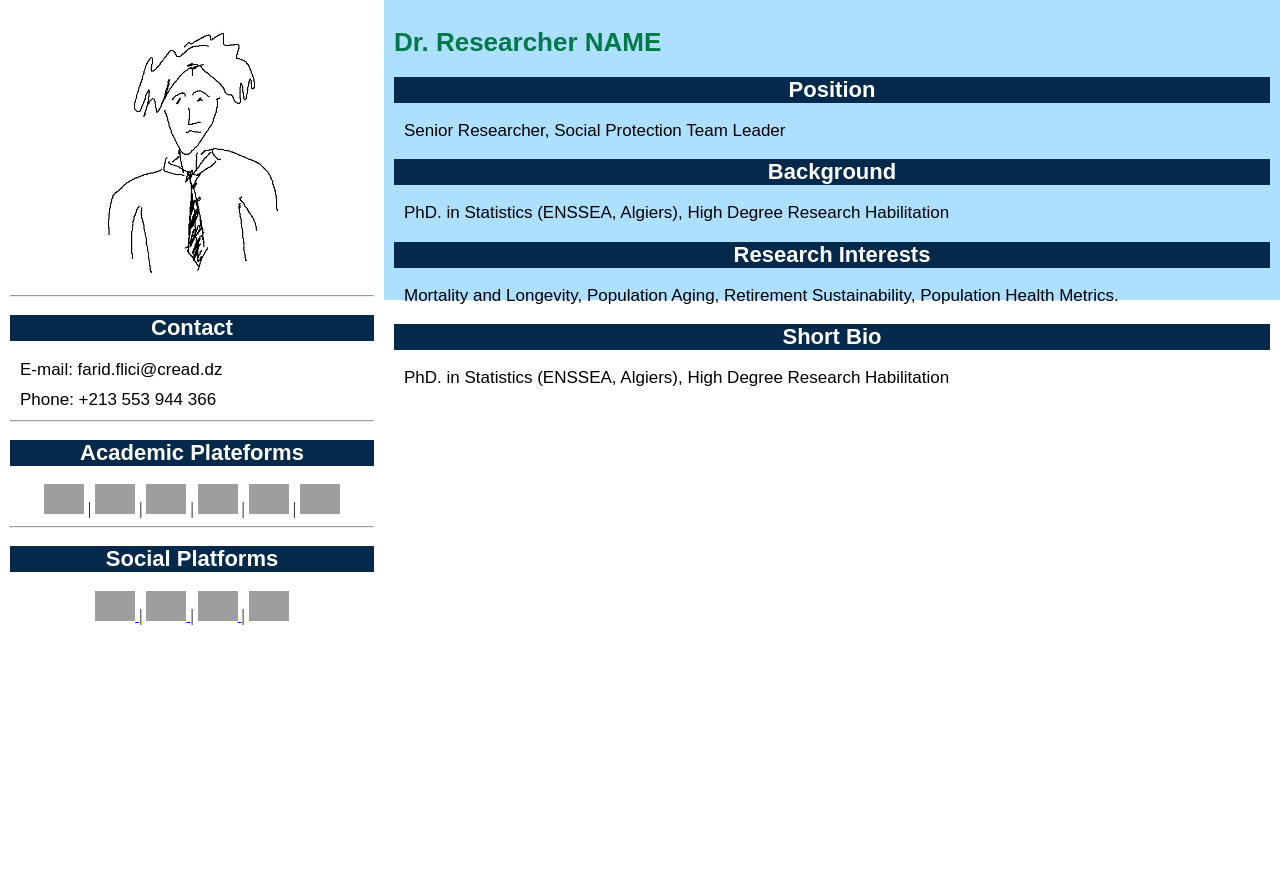
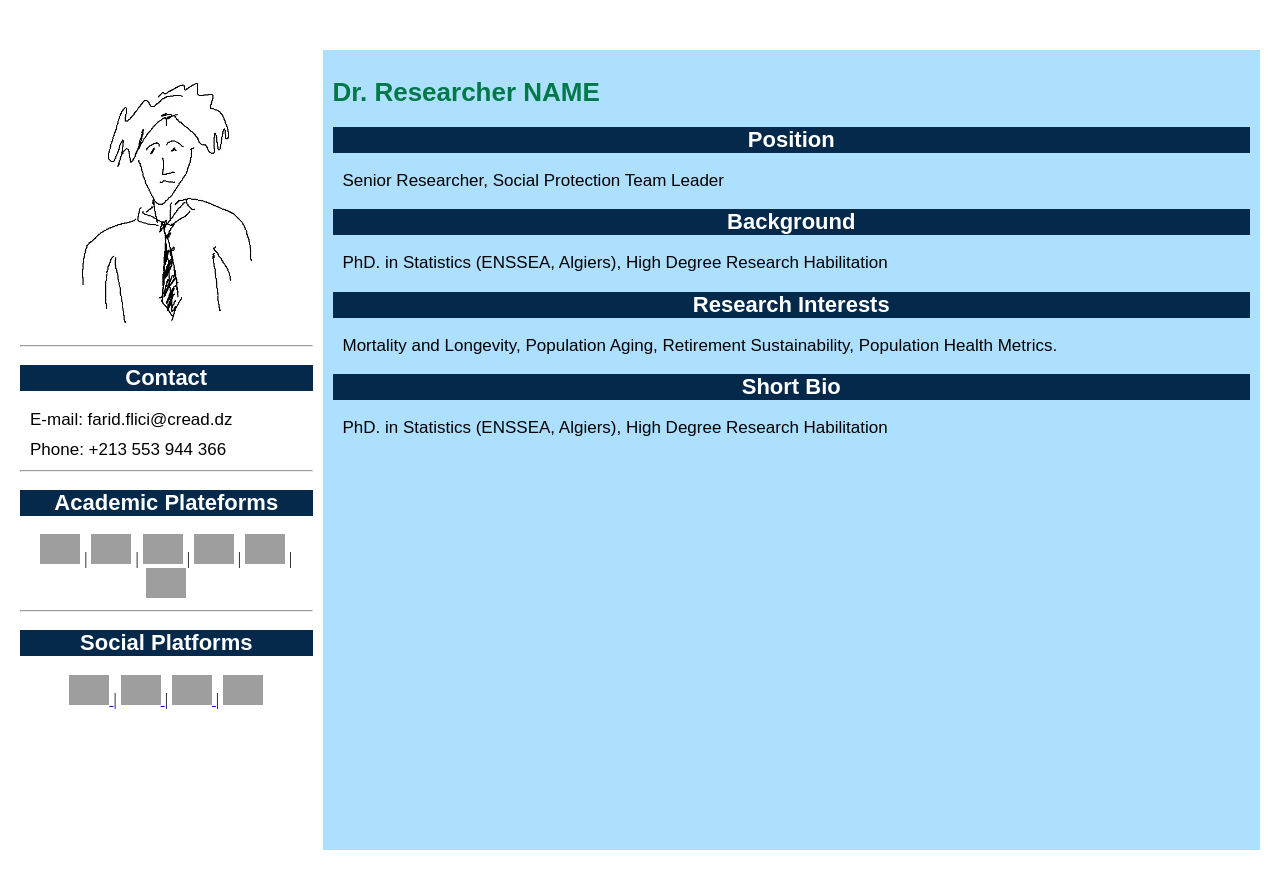
Before and after one commit to Farid-FLICI/farid-flici.github.io, a Jekyll site: the page researchername.html, which Jekyll copies as it is, in a window 1280 px wide. Shown: the top 889 px of the page. Built offline with Jekyll 4.4.1, drawn with Linux system fonts in a browser that asks for light colours; grey boxes are pictures that could not be loaded.

Commit message:
Update researchername.html

```diff
--- a/researchername.html
+++ b/researchername.html
@@ -14,9 +14,9 @@ h3{              font-family: sans-serif; font-size: 20px; font-weight: bold ; t
 h4{              font-family: sans-serif; font-size: 18px; font-weight: bold ; text-align: center     }
 
 * {  box-sizing: border-box;}
-.column {  float: left;  padding: 10px;  height: 300px;}
-.left { width: 30%;}
-.right {  width: 70%;}
+.column {  float: left;  padding: 10px;  height: 800px;}
+.left { width: 25%;}
+.right {  width: 75%;}
 .row:after {  content: "";  display: table;  clear: both;}
 
 @media screen and (max-width: 600px) {   ul.topnav li.right,    ul.topnav li {float: center;}    }
@@ -24,7 +24,7 @@ h4{              font-family: sans-serif; font-size: 18px; font-weight: bold ; t
 </style>
 </head>
 <body>
-
+ <div style="margin: 50px 20px 20px 10px"  >
   <div class="row">
 
   <div class="column left" style="background-color:white; height:160px">
@@ -56,8 +56,7 @@ h4{              font-family: sans-serif; font-size: 18px; font-weight: bold ; t
   <h2>Social Platforms </h2>
 
 <div align="center">
-  <a href="https://www.facebook.com/flicifarid"  target="_blank"><img width="40" src="
-   /facebook-logo.png" /> </a>
+  <a href="https://www.facebook.com/flicifarid"  target="_blank"><img width="40" src=" /facebook-logo.png" /> </a>
   <a> |  </a>
   <a href="https://twitter.com/Farid_FLICI" target="_blank"><img width="40" src="/twitter-logo.png" /> </a>
   <a> |  </a>
```
